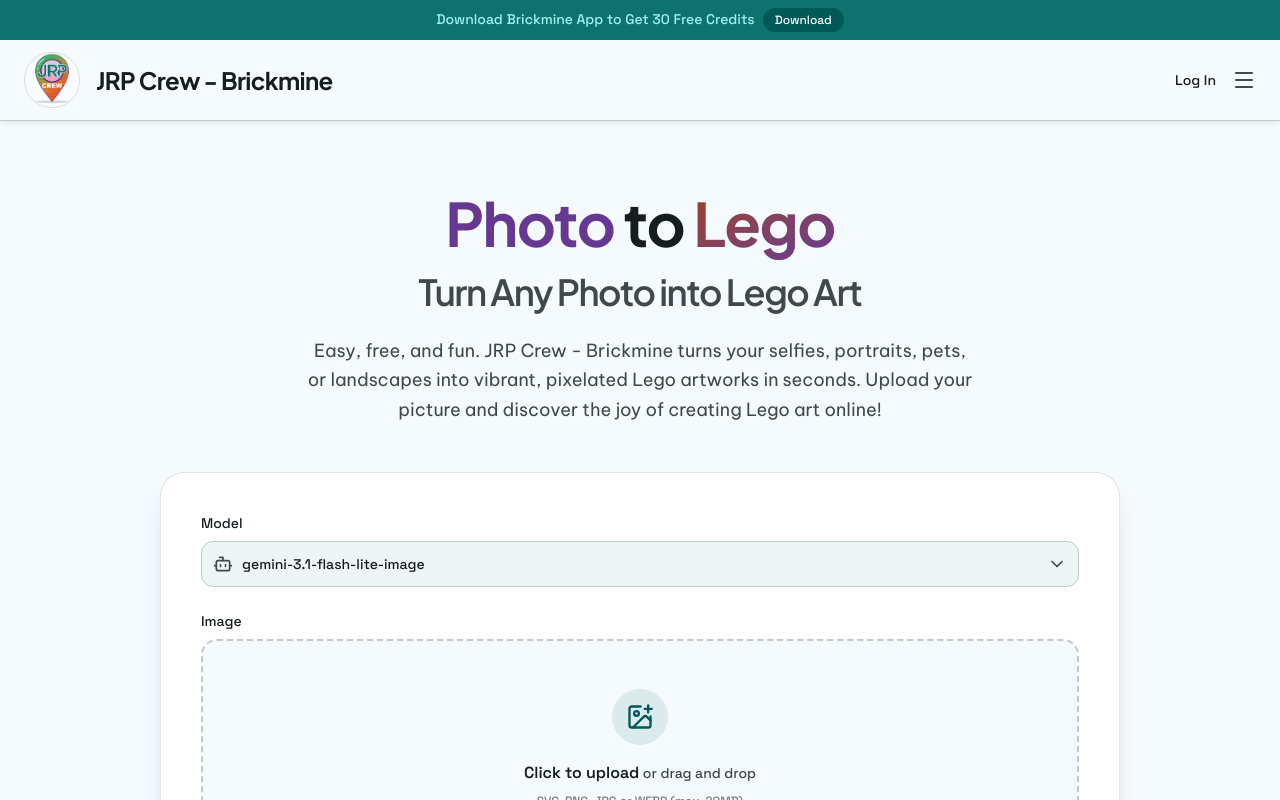
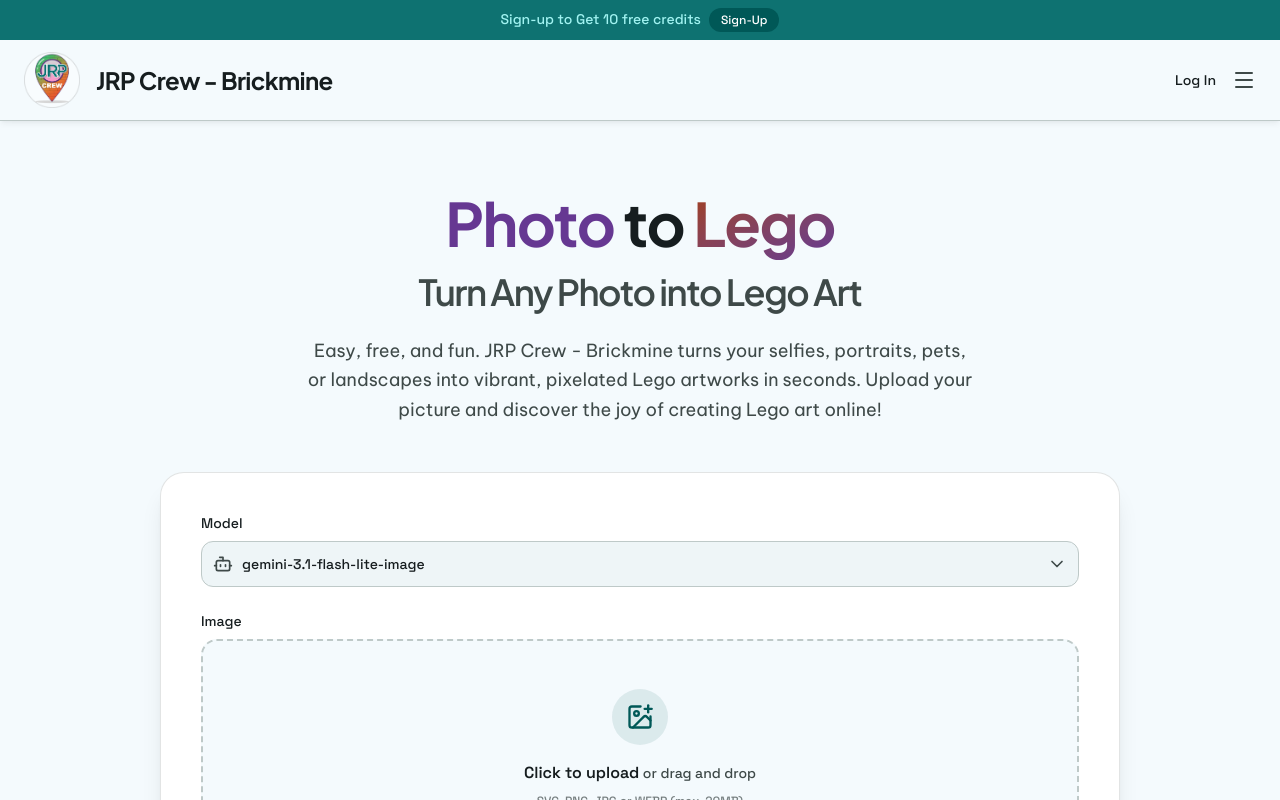
Before and after one commit to jnmlfc89009/jrp-crew-brickmine-pro, a React (Vite) app: page / in a window 1280 px wide. Shown: the top 800 px of the page. Built offline with nearby package versions, Linux system fonts and the light colour scheme.

Commit message:
Update banner text

```diff
--- a/src/components/Banner.tsx
+++ b/src/components/Banner.tsx
@@ -1,12 +1,12 @@
 export function Banner() {
   return (
     <div className="bg-primary-container text-on-primary-container text-center py-2 px-4 text-sm font-medium font-label">
-      Download Brickmine App to Get 30 Free Credits
+      Sign-up to Get 10 free credits
       <a
         href="#"
         className="bg-primary text-on-primary px-3 py-1 rounded-full text-xs ml-2 hover:opacity-90 transition-colors inline-block mt-2 sm:mt-0"
       >
-        Download
+        Sign-Up
       </a>
     </div>
   );
```
